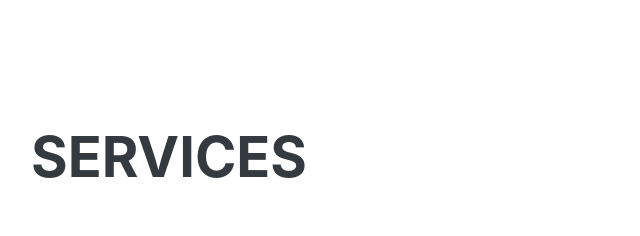
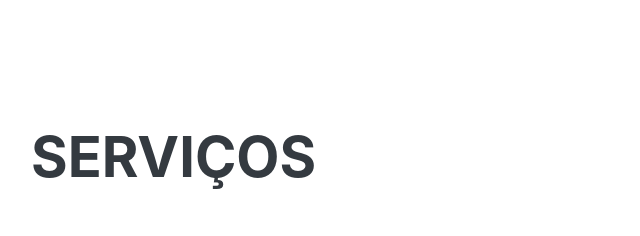
Before and after one commit to teachercristiane/teachercristiane.github.io, a plain HTML site: page index.html in a window 1280 px wide. Shown: the part 1860-2096 px from the top of the page, 289-929 px from the left. Drawn offline with nearby package versions, Linux system fonts and the light colour scheme; a web font is replaced by a local one.

Commit message:
fixing services text

```diff
--- a/index.html
+++ b/index.html
@@ -109,7 +109,7 @@ Sou uma pessoa com ótima capacidade de análise e foco em resultados.
         <!-- Interests-->
         <section class="resume-section" id="interests">
             <div class="resume-section-content">
-                <h2 class="mb-5">Services</h2>
+                <h2 class="mb-5">Serviços</h2>
                 <p>
                     Aulas de língua Inglesa individuais e em grupo. Dublagem e tradução.
                 </p>
```
